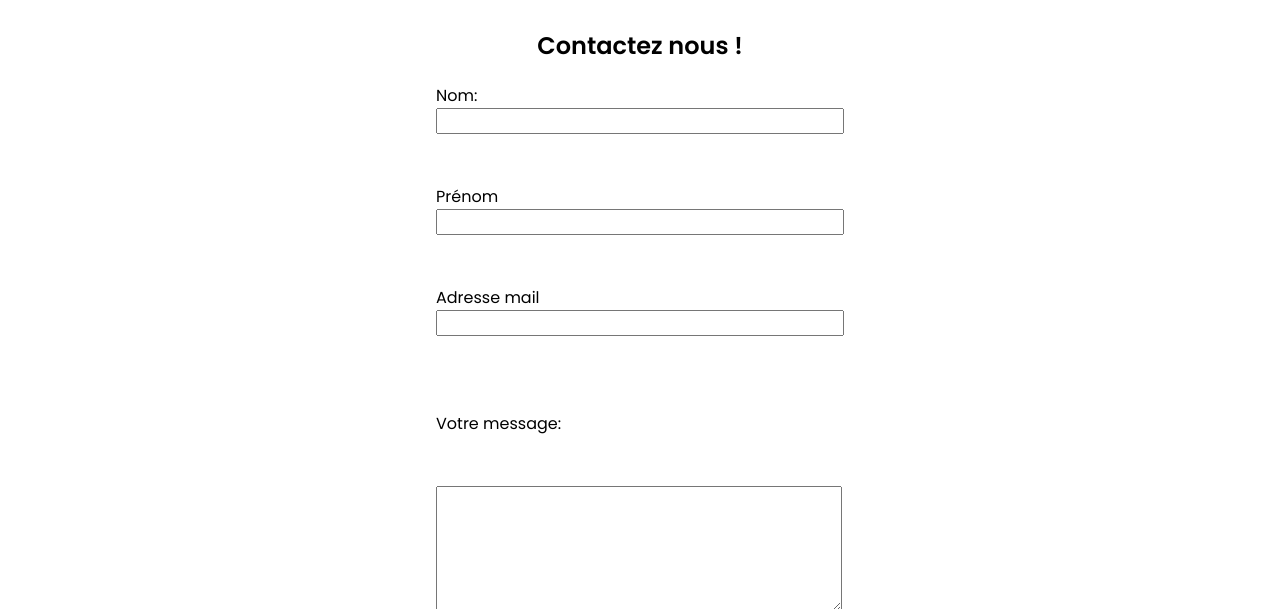
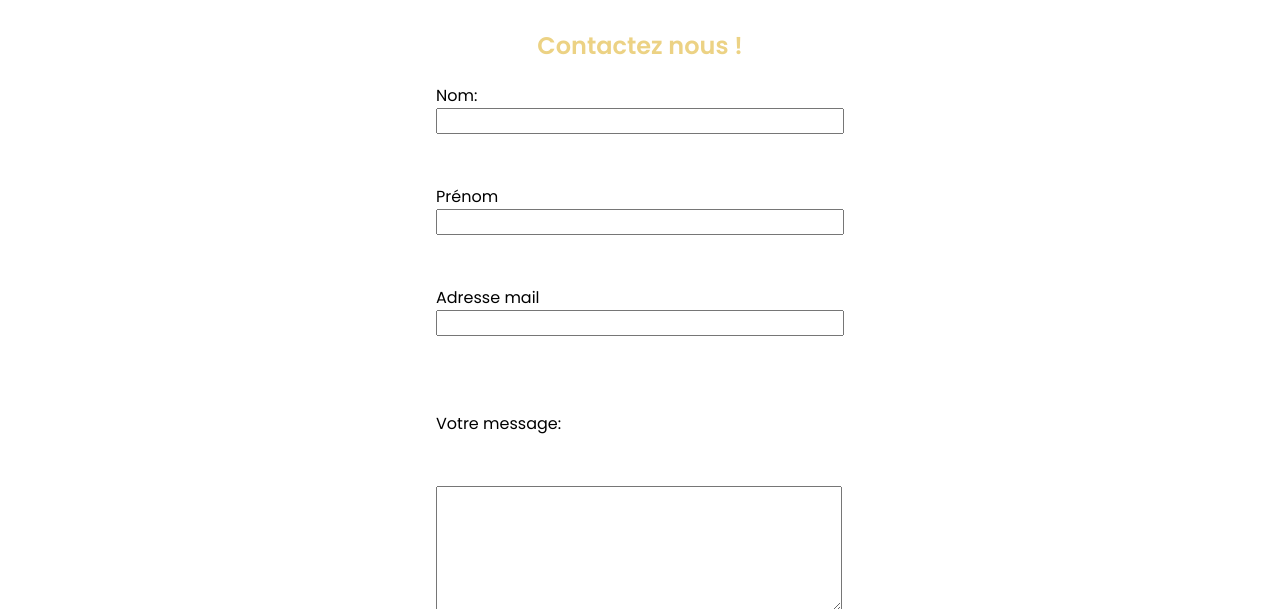
Before and after one commit to asolene/icecream, a plain HTML site: page index.html in a window 1280 px wide. Shown: the top 609 px of the page. Drawn offline with Linux system fonts and the light colour scheme.

Commit message:
couleur titre

```diff
--- a/assets/css/style.css
+++ b/assets/css/style.css
@@ -25,7 +25,7 @@ footer h4{
 footer svg{
     color: #4CBBB8;
 }
-body h1{
+body h2{
     color: #ECD284;
 }
 #form{
```
